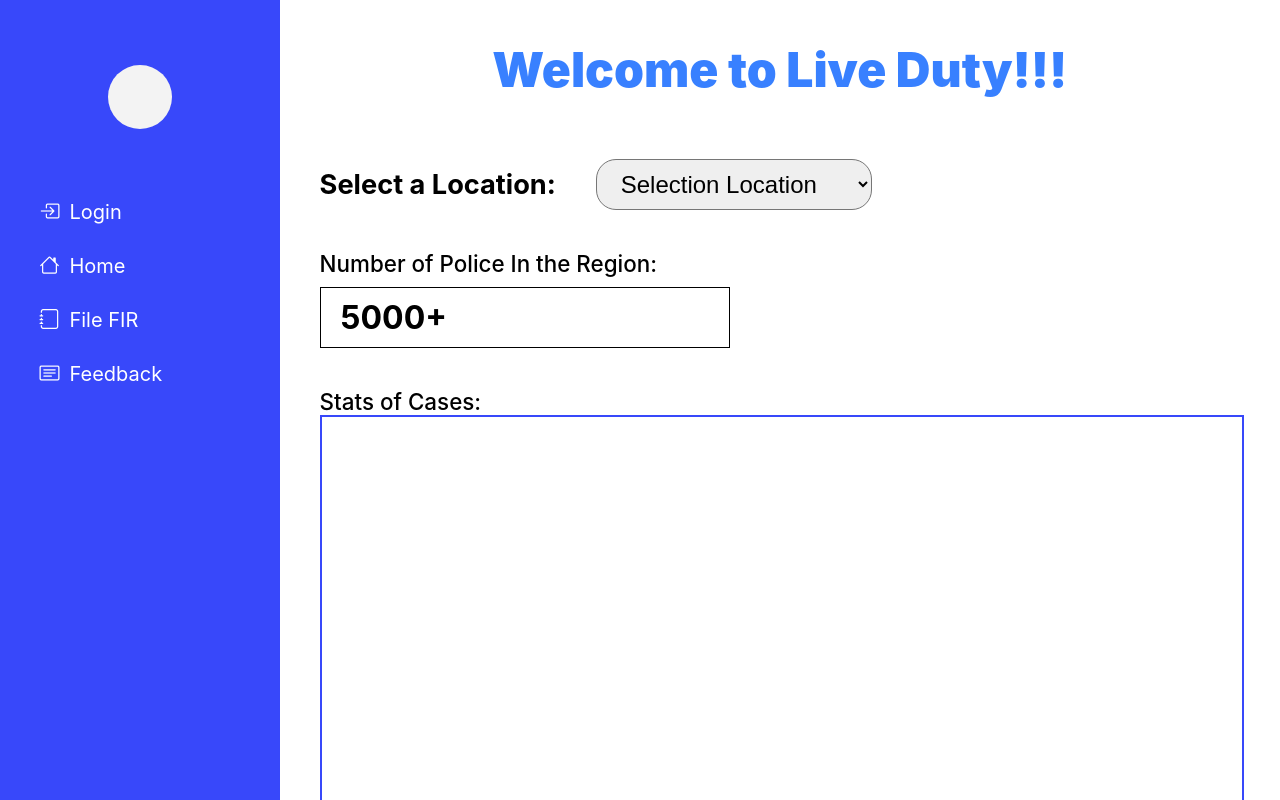
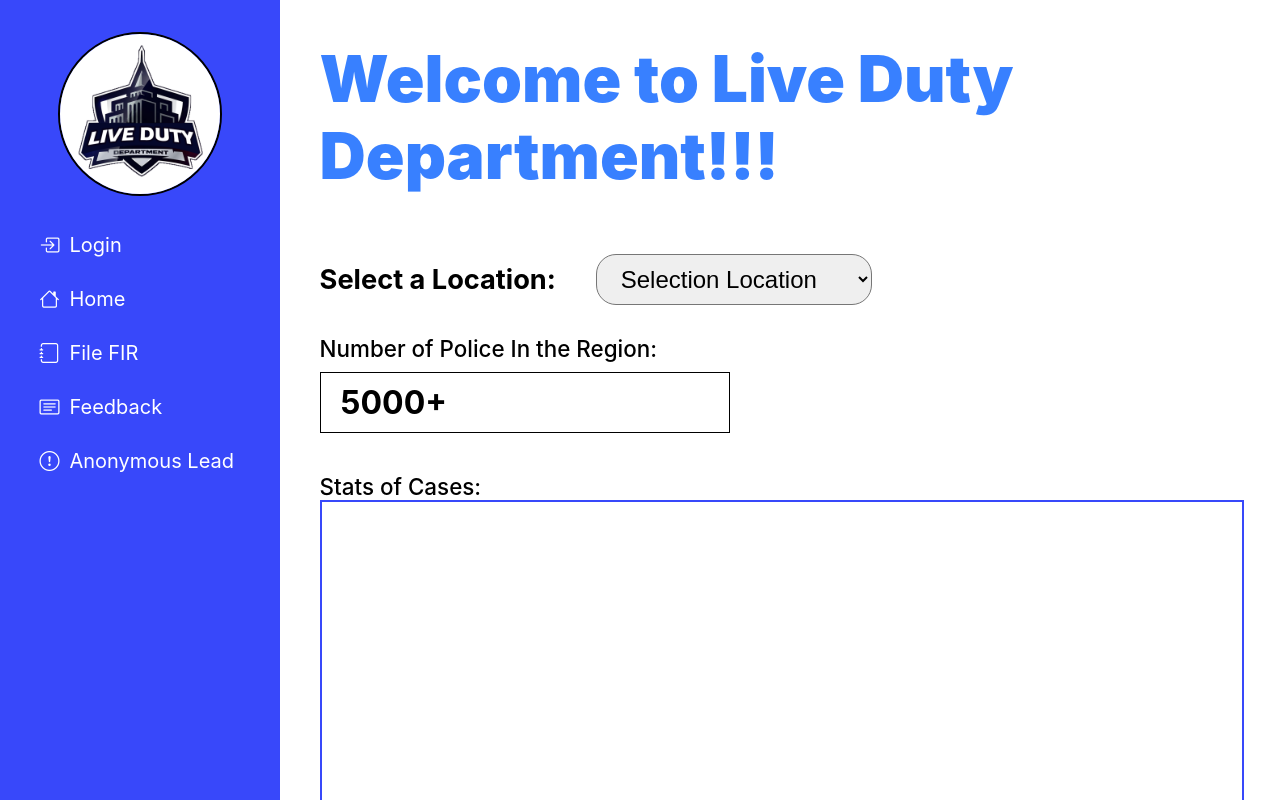
Before and after one commit to ShreeSamal/invictus-23-client, a React (Create React App) app: page / in a window 1280 px wide. Shown: the top 800 px of the page. Built offline with nearby package versions, Linux system fonts and the light colour scheme.

Commit message:
created seperate component for profile

```diff
--- a/src/pages/Home.jsx
+++ b/src/pages/Home.jsx
@@ -1,28 +1,16 @@
 import React from "react";
 import "./css/home.css";
 import { Link } from "react-router-dom";
+import Profile from "./Profile";
 const Home = () => {
   return (
-    // home
-    // file fir
-    // feedback
     <div className="home-container">
-      <aside className="home-profile">
-        <div className="home-logo"></div>
-        <div className="content-list">
-          <ul className="aside-list">
-            <li className="asideItem"><Link to='/login' style={{ textDecoration: 'none', color: '#fff', fontSize: '20px', display: 'block', width: '100%', height: '100%' }}><i class="bi bi-box-arrow-in-right icon"></i>Login</Link></li>
-            <li className="asideItem"><Link to='#' style={{ textDecoration: 'none', color: '#fff', fontSize: '20px', display: 'block', width: '100%', height: '100%' }}><i class="bi bi-house icon"></i>Home</Link></li>
-            <li className="asideItem"><Link to='#' style={{ textDecoration: 'none', color: '#fff', fontSize: '20px', display: 'block', width: '100%', height: '100%' }}><i class="bi bi-journal icon"></i>File FIR</Link></li>
-            <li className="asideItem"><Link to='#' style={{ textDecoration: 'none', color: '#fff', fontSize: '20px', display: 'block', width: '100%', height: '100%' }}><i class="bi bi-card-text icon"></i>Feedback</Link></li>
-          </ul>
-        </div>
-      </aside>
+      <Profile />
 
 
       <div className="home-stats">
         <div className="home-stats-wrap">
-          <p className="home-title">Welcome to Live Duty!!!</p>
+          <p className="home-title">Welcome to Live Duty Department!!!</p>
 
           <div className="home-location">
             <label className="home-select-location">Select a Location:</label>
--- /dev/null
+++ b/src/pages/Profile.jsx
@@ -0,0 +1,21 @@
+import React from 'react'
+import "./css/home.css"
+import { Link } from 'react-router-dom'
+export default function Profile() {
+  return (
+    <>
+    <aside className="home-profile">
+    <img src="/images/live-duty-department.png" alt="" className="home-logo"/>
+    <div className="content-list">
+      <ul className="aside-list">
+        <li className="asideItem"><Link to='/login' style={{ textDecoration: 'none', color: '#fff', fontSize: '20px', display: 'block', width: '100%', height: '100%' }}><i class="bi bi-box-arrow-in-right icon"></i>Login</Link></li>
+        <li className="asideItem"><Link to='#' style={{ textDecoration: 'none', color: '#fff', fontSize: '20px', display: 'block', width: '100%', height: '100%' }}><i class="bi bi-house icon"></i>Home</Link></li>
+        <li className="asideItem"><Link to='#' style={{ textDecoration: 'none', color: '#fff', fontSize: '20px', display: 'block', width: '100%', height: '100%' }}><i class="bi bi-journal icon"></i>File FIR</Link></li>
+        <li className="asideItem"><Link to='#' style={{ textDecoration: 'none', color: '#fff', fontSize: '20px', display: 'block', width: '100%', height: '100%' }}><i class="bi bi-card-text icon"></i>Feedback</Link></li>
+        <li className="asideItem"><Link to='#' style={{ textDecoration: 'none', color: '#fff', fontSize: '20px', display: 'block', width: '100%', height: '100%' }}><i class="bi bi-exclamation-circle icon"></i>Anonymous Lead</Link></li>
+      </ul>
+    </div>
+  </aside>
+    </>
+  )
+}
--- a/src/pages/css/home.css
+++ b/src/pages/css/home.css
@@ -26,8 +26,9 @@
 .home-logo {
   background-color: #f3f3f3;
   border-radius: 50%;
-  height: 4em;
-  width: 4em;
+  height: 10em;
+  width: 10em;
+  border: 2px solid black;
 }
 
 .content-list{
@@ -97,7 +98,7 @@
   width: 100%;
 }
 .home-title{
-  font-size: 3em;
+  font-size: 4em;
   font-weight: 900;
   color: var(--primary);
   margin: 0;
@@ -130,7 +131,7 @@
   flex-direction: column;
   justify-content: flex-start;
   width: 100%;
-  margin-top: 40px;
+  margin-top: 30px;
 }
 .home-police-number-title{
   font-size: 1.4em;
--- a/src/pages/css/login_signup.css
+++ b/src/pages/css/login_signup.css
@@ -20,6 +20,7 @@
     right: 0;
     font-family: 'Jost', sans-serif;
     /* background: linear-gradient(to bottom, #0f0c29, #302b63, #24243e); */
+    background-color: #f3f3f3;
 }
 
 .login-main {
```
Also changed, not shown: public/images/live-duty-department.png (added), src/pages/Fir.jsx (added).
